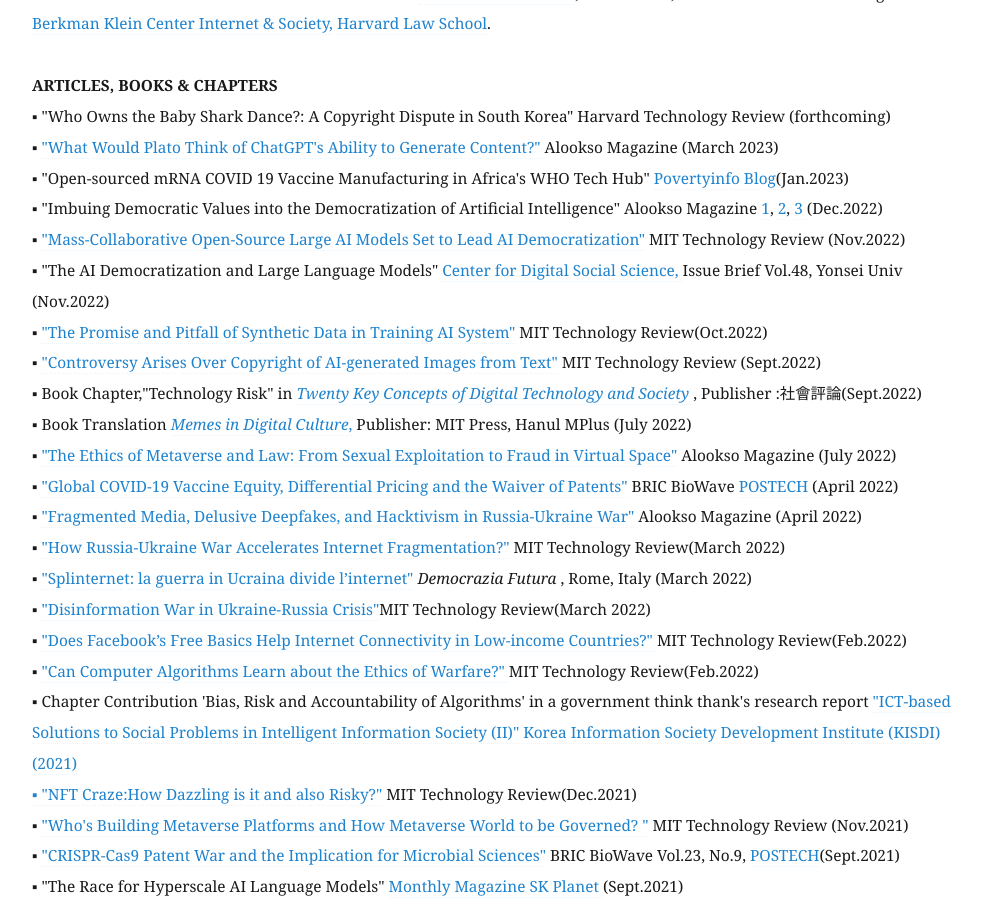
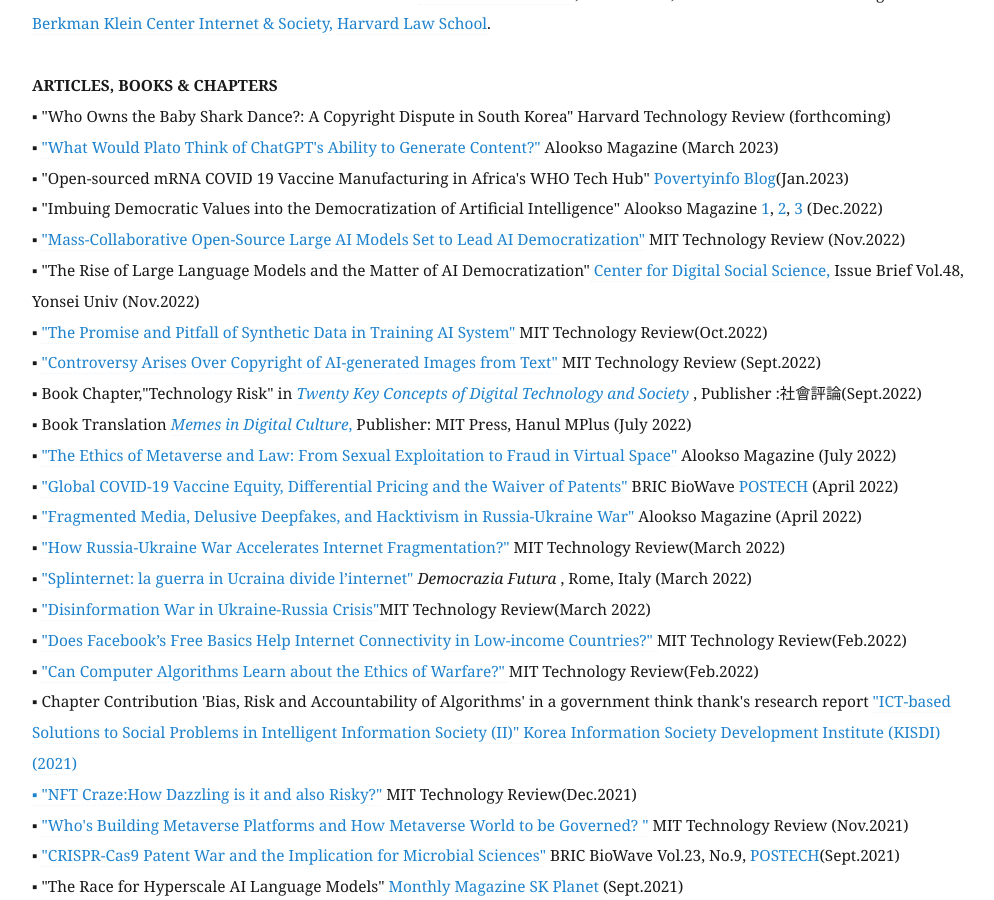
Before and after one commit to eunchangchoi/eunchangchoi.github.io, a Jekyll site: the page built from index.md, in a window 1280 px wide and 900 px high, scrolled down 2205 px. Shown: the whole window, without its empty margins (68-1062 px from the left). Built offline with Jekyll 4.4.1, drawn with Linux system fonts in a browser that asks for light colours.

Commit message:
Update index.md

```diff
--- a/index.md
+++ b/index.md
@@ -40,7 +40,7 @@
 ▪ "Open-sourced mRNA COVID 19 Vaccine Manufacturing in Africa's WHO Tech Hub" <a href="https://blog.naver.com/gp3project/222993202700"> Povertyinfo Blog</a>(Jan.2023) <br>
 ▪ "Imbuing Democratic Values into the Democratization of Artificial Intelligence" Alookso Magazine <a href="https://alook.so/posts/q1tpJvM">1</a>, <a href="https://alook.so/posts/mbtE1zy"> 2</a>, <a href="https://alook.so/posts/KmtBEro">3 </a> (Dec.2022) <br>
 ▪ <a href="https://www.technologyreview.kr/ai-%eb%af%bc%ec%a3%bc%ed%99%94%eb%a5%bc-%ec%9d%b4%eb%81%84%eb%8a%94-%eb%8c%80%ea%b7%9c%eb%aa%a8-%ed%98%91%ec%97%85-ai-%eb%aa%a8%eb%8d%b8/"> "Mass-Collaborative Open-Source Large AI Models Set to Lead AI Democratization"</a> MIT Technology Review (Nov.2022) <br>
-▪ "The AI Democratization and Large Language Models"<a href="http://cdss.yonsei.ac.kr/"> Center for Digital Social Science, </a>Issue Brief Vol.48, Yonsei Univ (Nov.2022) <br>
+▪ "The Rise of Large Language Models and the Matter of AI Democratization"<a href="http://cdss.yonsei.ac.kr/"> Center for Digital Social Science, </a>Issue Brief Vol.48, Yonsei Univ (Nov.2022) <br>
 ▪ <a href="https://www.technologyreview.kr/%ed%95%a9%ec%84%b1-%eb%8d%b0%ec%9d%b4%ed%84%b0%ec%9d%98-%ec%8b%9c%eb%8c%80%ea%b0%80-%ec%98%a4%ea%b3%a0-%ec%9e%88%eb%8b%a4/"> "The Promise and Pitfall of Synthetic Data in Training AI System"</a> MIT Technology Review(Oct.2022)<br>
 ▪ <a href="https://www.technologyreview.kr/%ed%85%8d%ec%8a%a4%ed%8a%b8%eb%a5%bc-%ec%9d%b4%eb%af%b8%ec%a7%80%eb%a1%9c-%eb%b0%94%ea%bf%94%ec%a3%bc%eb%8a%94-ai%eb%a5%bc-%eb%91%98%eb%9f%ac%ec%8b%bc-%ec%a0%80%ec%9e%91%ea%b6%8c-%eb%85%bc%ec%9f%81/"> "Controversy Arises Over Copyright of AI-generated Images from Text"</a> MIT Technology  Review (Sept.2022)<br>
 ▪ Book Chapter,"Technology Risk" in <i> <a href="https://sapyoung.com/bbs/board.php?bo_table=booklist2&wr_id=431"> Twenty Key Concepts of Digital Technology and Society </a> </i>, Publisher :社會評論(Sept.2022) <br>
```
